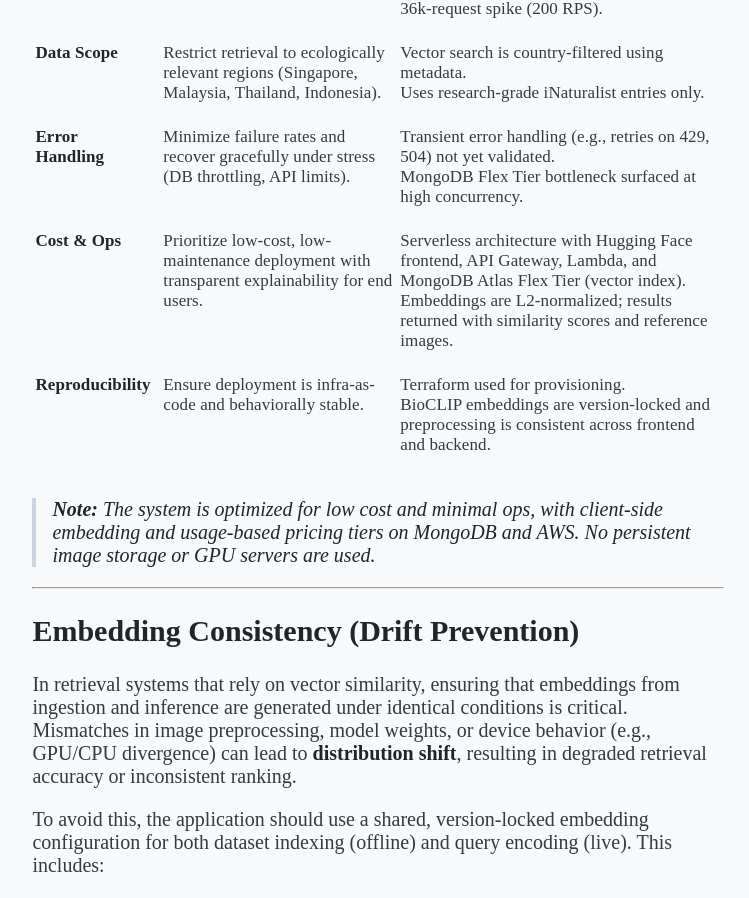
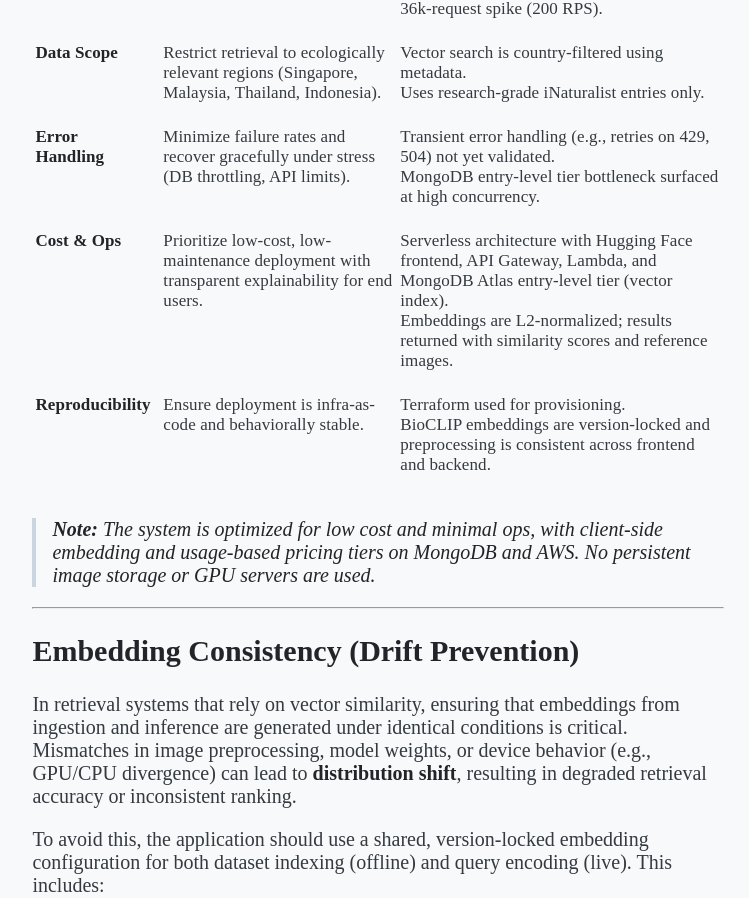
Before and after one commit to mingjiewong/mingjiewong.github.io, a React (Vite) app: page /blog/ecologist-ai in a window 1280 px wide. Shown: the part 6207-7105 px from the top of the page, without its empty margins (262-1011 px from the left). Built offline with nearby package versions, Linux system fonts and the light colour scheme.

Commit message:
Fix: update system design goals and constraints

```diff
--- a/src/pages/EcologistPost.jsx
+++ b/src/pages/EcologistPost.jsx
@@ -457,7 +457,7 @@ useEffect(() => {
               <td className="text-left p-4">
                 Transient error handling (e.g., retries on 429, 504) not yet validated.
                 <br />
-                MongoDB Flex Tier bottleneck surfaced at high concurrency.
+                MongoDB entry-level tier bottleneck surfaced at high concurrency.
                 <br />
                 <br />
               </td>
@@ -471,7 +471,7 @@ useEffect(() => {
                 &nbsp;
               </td>
               <td className="text-left p-4">
-                Serverless architecture with Hugging Face frontend, API Gateway, Lambda, and MongoDB Atlas Flex Tier (vector index).
+                Serverless architecture with Hugging Face frontend, API Gateway, Lambda, and MongoDB Atlas entry-level tier (vector index).
                 <br />
                 Embeddings are L2-normalized; results returned with similarity scores and reference images.
                 <br />
```
